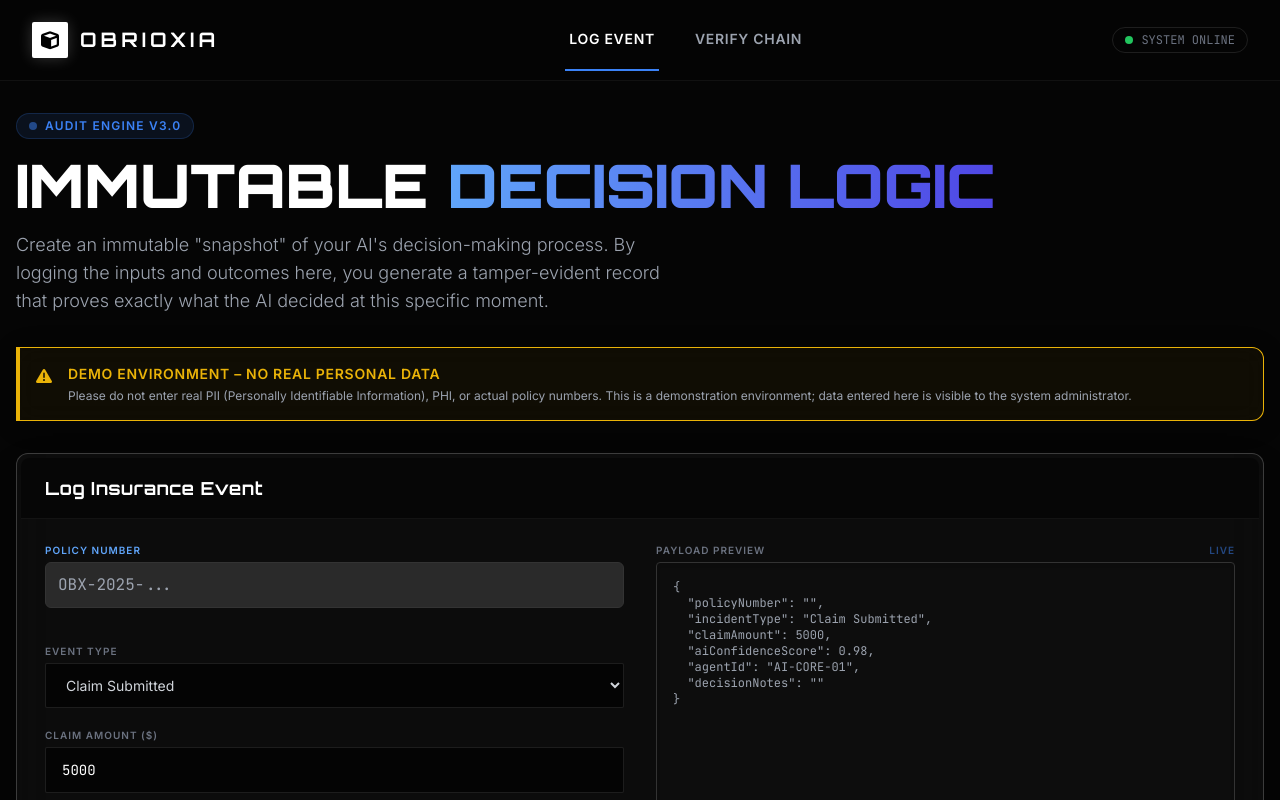
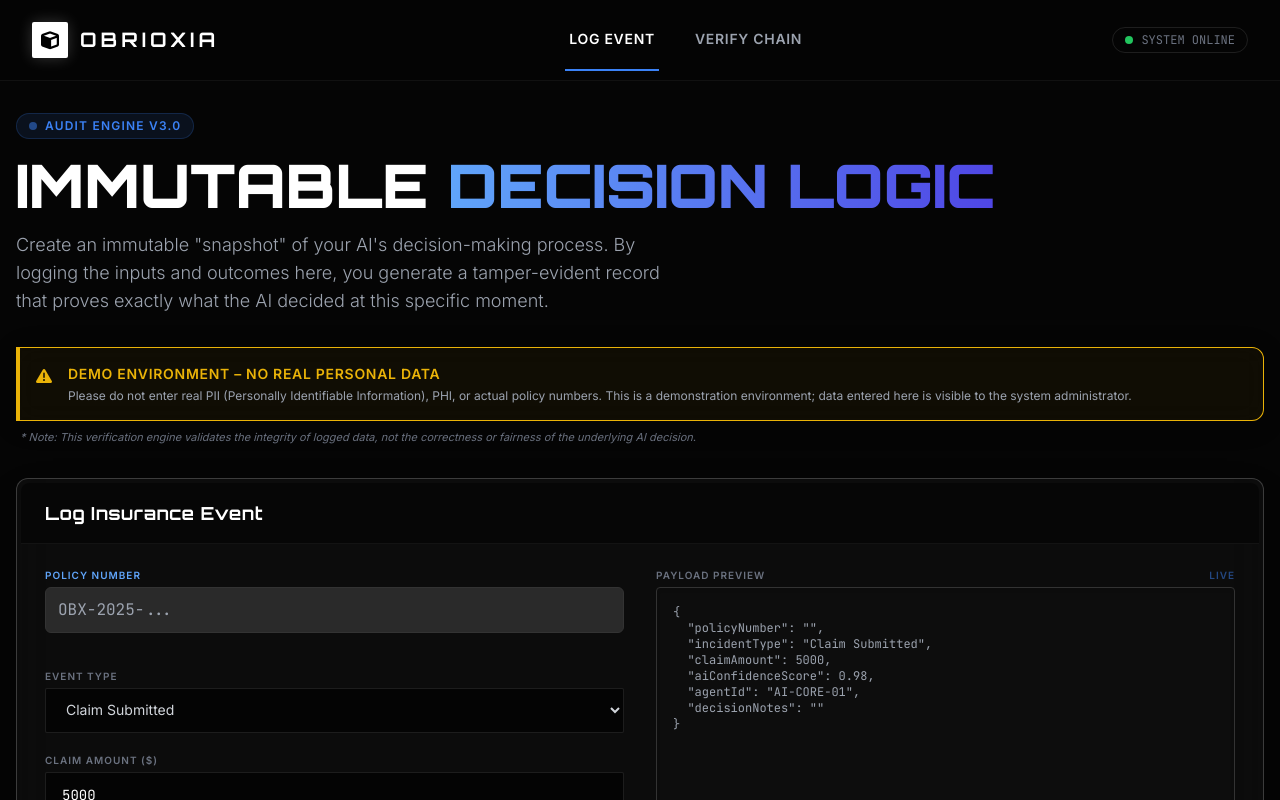
Before and after one commit to obrioxia/obrioxia_frontend, an Angular app: page /submit in a window 1280 px wide. Shown: the top 800 px of the page. Built offline with nearby package versions, Linux system fonts and the light colour scheme.

Commit message:
UI: Add strategic disclaimer about AI Fairness vs Data Integrity

```diff
--- a/src/app/submit/submit.component.html
+++ b/src/app/submit/submit.component.html
@@ -42,7 +42,7 @@
         </p>
     </div>
 
-    <div class="max-w-7xl mx-auto mb-8 glass-panel border-l-4 border-yellow-500 p-4 rounded-r-xl bg-yellow-500/5 flex items-start gap-4">
+    <div class="max-w-7xl mx-auto mb-2 glass-panel border-l-4 border-yellow-500 p-4 rounded-r-xl bg-yellow-500/5 flex items-start gap-4">
         <i class="fas fa-exclamation-triangle text-yellow-500 mt-1"></i>
         <div>
             <h4 class="text-yellow-500 font-bold text-sm uppercase tracking-wider">Demo Environment – No Real Personal Data</h4>
@@ -51,6 +51,12 @@
                 This is a demonstration environment; data entered here is visible to the system administrator.
             </p>
         </div>
+    </div>
+
+    <div class="max-w-7xl mx-auto mb-8 px-1">
+        <p class="text-[11px] text-gray-500 italic">
+            * Note: This verification engine validates the integrity of logged data, not the correctness or fairness of the underlying AI decision.
+        </p>
     </div>
 
     <div class="max-w-7xl mx-auto glass-panel p-1 rounded-xl shadow-2xl backdrop-blur-xl border-t border-l border-white/20">
```
